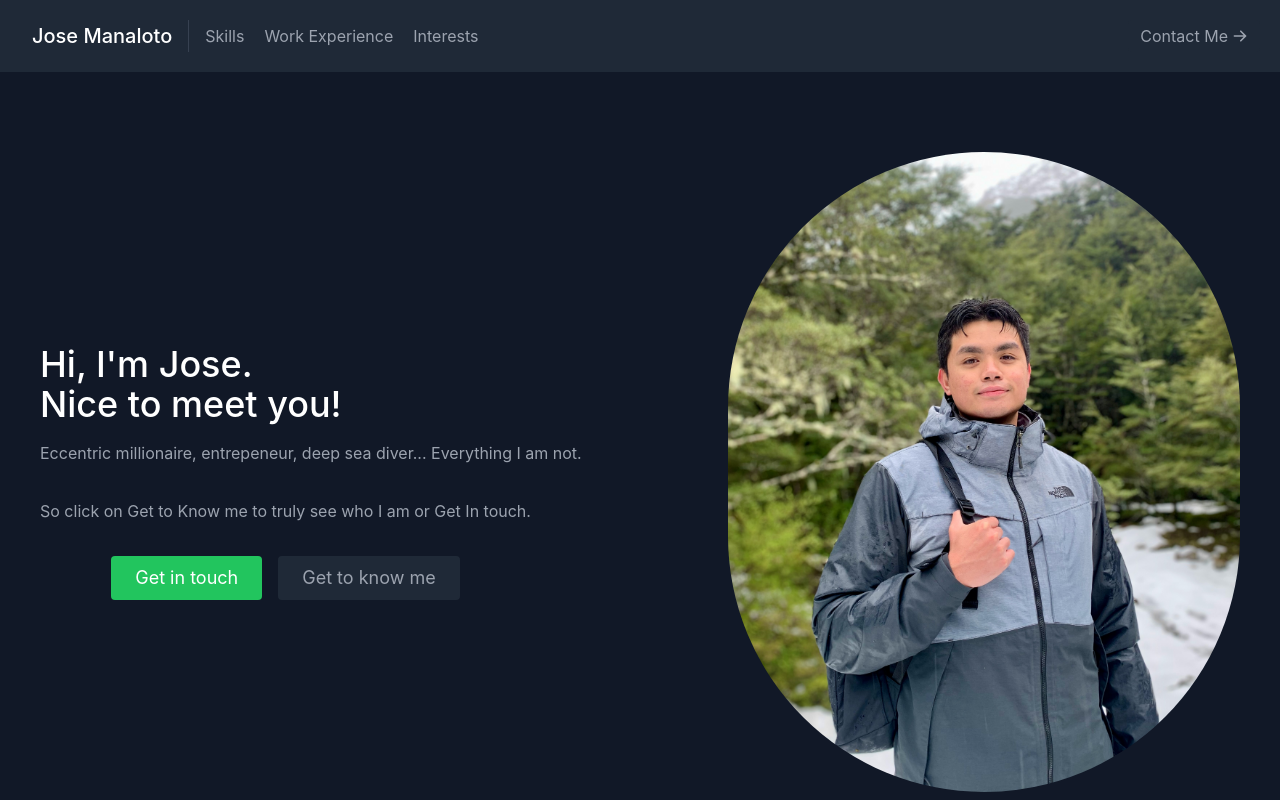
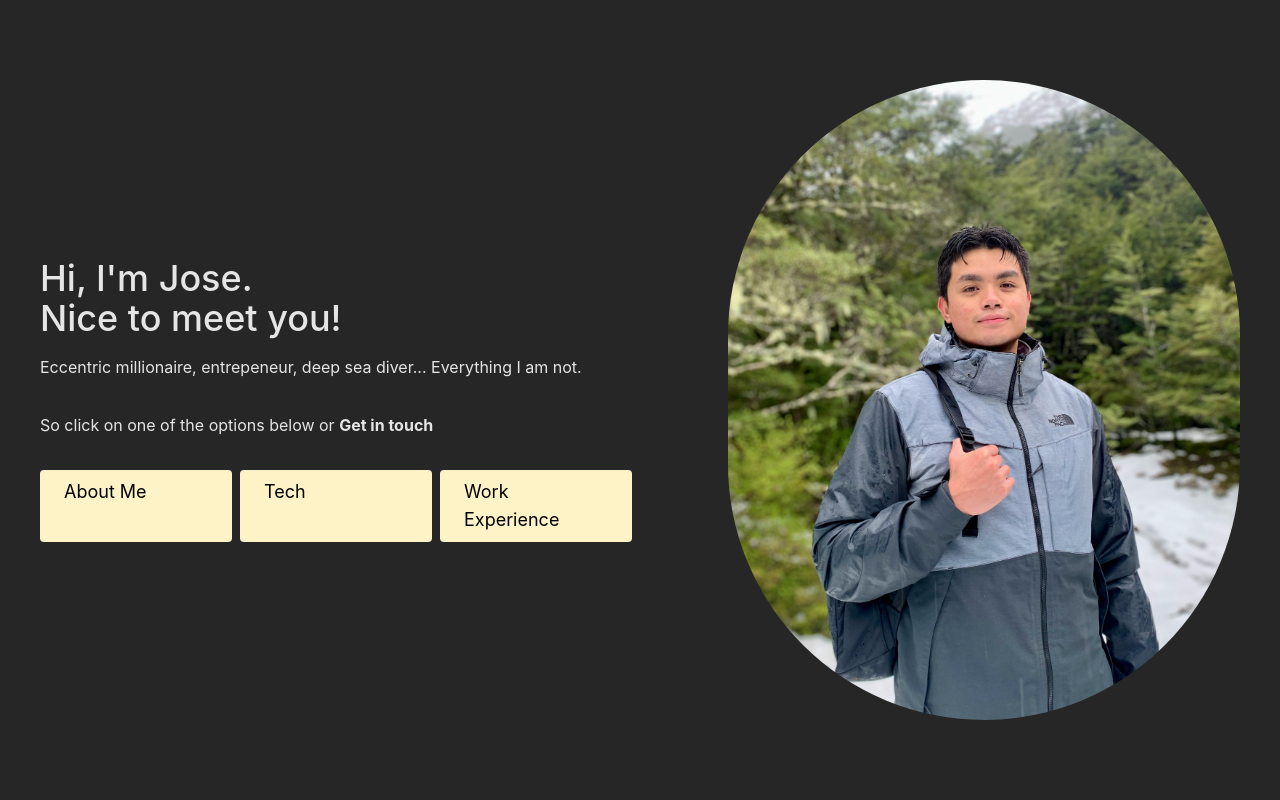
Before and after one commit to jose-manaloto/my-portfolio, a React (Create React App) app: page / in a window 1280 px wide. Both pictures are taken after a click on the link "Read More". Shown: the top 800 px of the page. Built offline with nearby package versions, Linux system fonts and the light colour scheme.

Commit message:
update tailwind classes for new colours

```diff
--- a/src/App.js
+++ b/src/App.js
@@ -8,8 +8,7 @@ import WorkExperience from './components/WorkExperience';
 
 function App() {
   return (
-    <main className="text-gray-400 bg-gray-900 body-font">
-      <Navbar />
+    <main className="text-gray-400 bg-neutral-800		 body-font">
       <About />
       <GenericList header="About me" listItems={[]} iconName="AtSymbolIcon" listIconName="ChevronRightIcon" sectionName="intro" />
       <GenericList header="Skills &amp; Technologies" listItems={skills} iconName="ChipIcon" listIconName="CheckCircleIcon" sectionName="skills" />
--- a/src/components/About.js
+++ b/src/components/About.js
@@ -6,30 +6,35 @@ export default function About() {
   const [showMessage, setShowMessage] = useState(false);
   return (
     <section id="about">
-      <div className="container flex flex-col items-center px-10 py-20 mx-auto md:h-screen md:flex-row">
+      <div className="container flex flex-col items-center px-10 py-20 mx-auto md:h-screen md:flex-row text-black">
         <div className="flex flex-col items-center mb-16 text-center lg:flex-grow md:w-1/2 lg:pr-24 md:pr-16 md:items-start md:text-left md:mb-0">
-          <h1 className="mb-4 text-3xl font-medium text-white title-font sm:text-4xl">
+          <h1 className="mb-4 text-3xl font-medium title-font sm:text-4xl text-neutral-200">
             Hi, I'm Jose.
             <br className="hidden lg:inline-block" /> Nice to meet you!
           </h1>
-          <p className="mb-8 leading-relaxed">
+          <p className="mb-8 leading-relaxed text-neutral-200">
             Eccentric millionaire, entrepeneur, deep sea diver... {showMessage && <span>Everything I am not.</span>}
             <br/>
-            {!showMessage && <a href="#" onClick={() => setShowMessage(true)}>Read More</a>}
+            {!showMessage && <a href="#" onClick={() => setShowMessage(true)}><b>Read More</b></a>}
           </p>
           {showMessage &&
           <div>
-          <p className="mb-8 leading-relaxed">So click on Get to Know me to truly see who I am or Get In touch.</p>
-          <div className="flex justify-center">
+          <p className="mb-8 leading-relaxed text-neutral-200">So click on one of the options below or <a href="#socials"><b>Get in touch</b></a></p>
+          <div className="flex grid grid-cols-3 gap-2">
             <a
-              href="#socials"
-              className="inline-flex px-6 py-2 text-lg text-white bg-green-500 border-0 rounded focus:outline-none hover:bg-green-600">
-              Get in touch
+              href="#intro"
+              className="inline-flex px-6 py-2 text-lg text-black bg-amber-100 border-0 rounded focus:outline-none hover:bg-gray-700 hover:text-white">
+              About Me
             </a>
             <a
-              href="#intro"
-              className="inline-flex px-6 py-2 ml-4 text-lg text-gray-400 bg-gray-800 border-0 rounded focus:outline-none hover:bg-gray-700 hover:text-white">
-              Get to know me
+              href="#skills"
+              className="inline-flex px-6 py-2 text-lg text-black bg-amber-100 border-0 rounded focus:outline-none hover:bg-gray-700 hover:text-white">
+              Tech
+            </a>
+            <a
+              href="#work-experience"
+              className="inline-flex px-6 py-2 text-lg text-black bg-amber-100 border-0 rounded focus:outline-none hover:bg-gray-700 hover:text-white">
+              Work Experience
             </a>
           </div>
           </div>}
--- a/src/components/GenericList.js
+++ b/src/components/GenericList.js
@@ -11,7 +11,7 @@ export default function GenericList(props) {
 
     return (
         <section id={sectionName}>
-        <div className="container top-0 flex-col items-center px-10 py-16 mx-auto md:h-screen md:py-32 md:flex-row">
+        <div className="container top-0 flex-col items-center px-10 py-16 mx-auto md:h-screen md:py-32 md:flex-row text-black">
             <div className="mb-20 text-center">
             <HeroIcon icon={iconName} />
             <h1 className="mb-4 text-3xl font-medium text-white sm:text-4xl title-font">
@@ -24,7 +24,7 @@ export default function GenericList(props) {
             <div className="flex flex-wrap -mx-2 overflow-y-auto lg:w-4/5 sm:mx-auto sm:mb-2">
             {listItems.map((listItem) => (
                 <div key={listItem.name} className="w-full p-2 sm:w-1/2">
-                <div className="flex flex-row items-center h-full p-4 bg-gray-800 rounded">
+                <div className="flex flex-row items-center h-full p-4 bg-gray-200 rounded">
                     {listItem.iconName ? <ListItemIcon icon={listItem.iconName} /> : <ListItemIcon icon={listIconName} />}
                     {displayLink ? <a href={listItem.url}>{listItem.name}</a> : <span className="font-medium text-white title-font">{listItem.name}</span>}
                 </div>
--- a/src/components/WorkExperience.js
+++ b/src/components/WorkExperience.js
@@ -10,6 +10,7 @@ export default function WorkExperience() {
 
   const handleClose = () => {
     setShow({ show: false, data: null });
+    document.body.style.overflow = 'unset';
   };
 
   return (
@@ -21,8 +22,10 @@ export default function WorkExperience() {
             Work Experience
           </h1>
           <p className="mx-auto text-base leading-relaxed xl:w-2/4 lg:w-3/4">
-            Here are the companies I have previously worked for. Click on the company to find out more about my responsiblities there.
+            Here are the companies I have previously worked for, ordered from recent to latest.
           </p>
+          <br/>
+          <p>Click on the company to find out more about my responsiblities there.</p>
         </div>
         <div className="flex flex-wrap -mx-2 lg:w-4/5 sm:mx-auto sm:mb-2">
           {workExperience.map((we) => (
--- a/src/components/WorkModal.js
+++ b/src/components/WorkModal.js
@@ -1,6 +1,10 @@
 import React from "react";
 
 function WorkModal({ closeModal, data }) {
+    if (typeof window != 'undefined' && window.document) {
+        document.body.style.overflow = 'hidden';
+    }
+
     return (
         <div className="fixed inset-0 z-50 flex items-center justify-center overflow-x-hidden overflow-y-hidden outline-none bg-zinc focus:outline-none">
             <div className="relative flex flex-col w-5/6 bg-white border-0 rounded-lg shadow-lg outline-none h-5/6 md:h-4/6 md:w-4/6 focus:outline-none">
@@ -9,8 +13,8 @@ function WorkModal({ closeModal, data }) {
                     <h1 className='mb-4 text-3xl font-medium text-black sm:text-4xl title-font'>{data.name}</h1>
                     <span>{data.dates}</span>
                     </div>
-                    <div className='overflow-y-auto body'> <p>{data.info}</p> </div>
-                    <div className='py-20 footer'>
+                    <div className='overflow-y-auto body text-black h-3/6'> <p>{data.info}</p> </div>
+                    <div className='pt-10'>
                     <button className='px-6 py-2 text-lg text-white bg-green-500 border-0 rounded focus:outline-none hover:bg-green-600' onClick={() => closeModal()}> Close </button>
                     </div>
                 </div>
```
